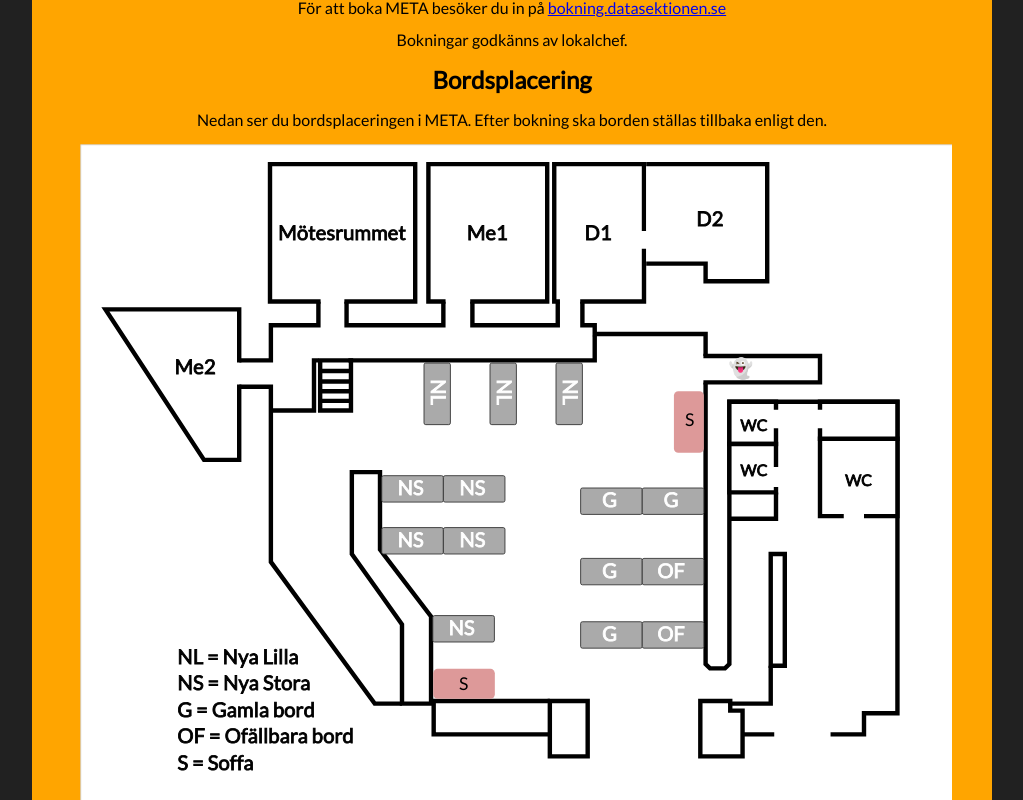
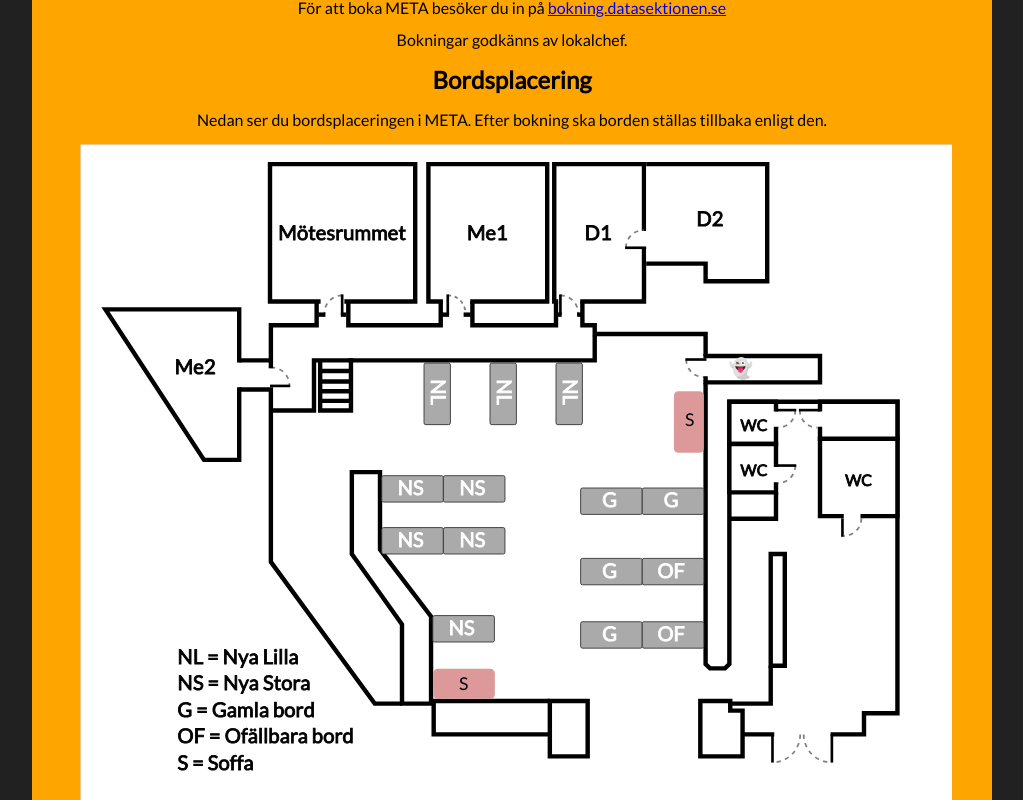
Before and after one commit to datasektionen/bea, a Next.js app: page /meta in a window 1280 px wide. Shown: the part 400-1200 px from the top of the page, without its empty margins (128-1151 px from the left). Built offline with nearby package versions, Linux system fonts and the light colour scheme.

Commit message:
Add doors to floorplan

```diff
--- a/src/components/FloorPlan.tsx
+++ b/src/components/FloorPlan.tsx
@@ -10,10 +10,10 @@ export default function FloorPlan() {
             {/* Walls, rooms and other lines. */}
             <g fill="none" stroke="black" strokeWidth={WALL_WIDTH}>
                 {/* Outer walls. */}
-                <path d="M 375 645 H 344 L 226 484 V 285 H 190" />
-                <path d="M 190 255 H 226 V 215 H 280 V 188" />
-                <path d="M 312 188 V 215 H 422 V 188" />
-                <path d="M 455 188 V 215 H 552 V 188" />
+                <path d="M 375 645 H 344 L 226 484 V 288 H 190" />
+                <path d="M 190 255 H 226 V 215 H 278 V 188" />
+                <path d="M 314 188 V 215 H 419 V 188" />
+                <path d="M 455 188 V 215 H 550 V 188" />
                 <path d="M 580 188 V 215 H 594 V 225 H 720 V 250" />
                 <path d="M 720 280 V 600 L 725 605 H 742 L 747 600 V 302 H 938 V 656 H 900 V 680 H 862" />
                 <path d="M 798 680 H 762" />
@@ -34,67 +34,111 @@ export default function FloorPlan() {
 
                 {/* Media spritis */}
                 <g fill="white" className={styles.room}>
-                    <path d="M 190 282.5 V 368 H 150 L 38 197 H 190 V 257.5" />
+                    <path d="M 190 285.5 V 368 H 150 L 38 197 H 190 V 257.5" />
                     <text x="140" y="270" textAnchor="middle" strokeWidth="1" fill="black" fontSize="23px">Me2</text>
                 </g>
+                {/* Door */}
+                <path d="M 227 264 v -1 a -20 20 0 0 1 20 20" stroke="gray" strokeDasharray="5" strokeWidth="2" />
+                <path d="M 225 284 h 23" stroke="black" strokeWidth="3" />
+                <path d="M 226 256 v 8" />
 
                 {/* Mötesrummet */}
                 <g fill="white" className={styles.room}>
                     <path d="M 282.5 188 H 225 V 32 H 390 V 188 H 309.5" />
                     <text x="307" y="118" textAnchor="middle" strokeWidth="1" fill="black" fontSize="23px">Mötesrummet</text>
                 </g>
+                {/* Door */}
+                <path d="M 307 181 a -20 -20 0 0 0 -20 20" stroke="gray" strokeDasharray="5" strokeWidth="2" />
+                <path d="M 307 180 v 23" stroke="black" strokeWidth="3" />
+                <path d="M 305.5 203 h 6" />
+                <path d="M 280 203 h 8" />
 
                 {/* Media förråd */}
                 <g fill="white" className={styles.room}>
-                    <path d="M 424.5 188 H 405 V 32 H 540 V 188 H 452.5" />
+                    <path d="M 421.5 188 H 405 V 32 H 540 V 188 H 452.5" />
                     <text x="472" y="118" textAnchor="middle" strokeWidth="1" fill="black" fontSize="23px">Me1</text>
                 </g>
+                {/* Door */}
+                <path d="M 427 181 a 20 20 0 0 1 20 20" stroke="gray" strokeDasharray="4" strokeWidth="2" />
+                <path d="M 427 180 v 23" stroke="black" strokeWidth="3" />
+                <path d="M 420 203 h 8.5" />
+                <path d="M 445 203 h 8" />
 
                 {/* Data förråd */}
                 <g fill="white" className={styles.room}>
                     {/* Invisible door paths to fill correctly. */}
-                    <path d="M 650 108 V 128 L 650 188 H 554.5 Z" stroke="none" />
-                    <path d="M 554.5 188 H 548 V 32 H 650 V 108" />
+                    <path d="M 650 108 V 128 L 650 188 H 552.5 Z" stroke="none" />
+                    <path d="M 552.5 188 H 548 V 32 H 650 V 108" />
                     <path d="M 650 128 V 188 H 577.5" />
                     <text x="598" y="118" textAnchor="middle" strokeWidth="1" fill="black" fontSize="23px">D1</text>
                 </g>
+                {/* Door */}
+                <path d="M 555 181 a 20 20 0 0 1 20 20" stroke="gray" strokeDasharray="5" strokeWidth="2" />
+                <path d="M 555 180 v 23" stroke="black" strokeWidth="3" />
+                <path d="M 552 203 h 4.5" />
+                <path d="M 574 203 h 6" />
 
                 {/* Data spritis */}
                 <g fill="white" className={styles.room}>
                     <path d="M 652.5 32 H 790 V 165 H 720 V 145 H 652.5" />
                     <text x="725" y="102" textAnchor="middle" strokeWidth="1" fill="black" fontSize="23px">D2</text>
                 </g>
+                {/* Door */}
+                <path d="M 629.5 127 a 20 20 0 0 1 20 -20" stroke="gray" strokeDasharray="5" strokeWidth="2" />
+                <path d="M 628.5 127 h 24" stroke="black" strokeWidth="3" />
 
                 {/* Spökförrådet */}
                 <g fill="white" className={styles.room}>
                     <path d="M 717.5 250 H 850 V 280 H 717.5" />
                     <text x="760" y="272" textAnchor="middle" strokeWidth="1" fill="black" fontSize="22px">👻</text>
                 </g>
+                {/* Door */}
+                <path d="M 698 254 a 20 20 0 0 0 20 20" stroke="gray" strokeDasharray="5" strokeWidth="2" />
+                <path d="M 697 254 h 24" stroke="black" strokeWidth="3" />
+                <path d="M 720 273 v 6" />
 
                 {/* Too-wah-lett */}
                 <g fill="white" className={styles.room}>
-                    <path d="M 800 311 V 302 H 747 V 350 H 800 V 332" />
+                    <path d="M 800 313 V 302 H 747 V 350 H 800 V 330.5" />
                     <text x="775" y="335" textAnchor="middle" strokeWidth="1" fill="black" fontSize="18px">WC</text>
                 </g>
+                {/* Door */}
+                <path d="M 822 311.5 a 20 20 0 0 1 -20 20" stroke="gray" strokeDasharray="5" strokeWidth="2" />
+                <path d="M 799 311.5 h 24" stroke="black" strokeWidth="3" />
 
                 {/* Too-wah-lett */}
                 <g fill="white" className={styles.room}>
-                    <path d="M 800 376 V 350 H 747 V 405 H 800 V 399" />
+                    <path d="M 800 376 V 350 H 747 V 405 H 800 V 393.5" />
                     <text x="775" y="386" textAnchor="middle" strokeWidth="1" fill="black" fontSize="18px">WC</text>
                 </g>
+                {/* Door */}
+                <path d="M 822 374.5 a 20 20 0 0 1 -20 20" stroke="gray" strokeDasharray="5" strokeWidth="2" />
+                <path d="M 799 374.5 h 24" stroke="black" strokeWidth="3" />
 
                 <path d="M 800 405 V 435 H 748" />
 
                 {/* Large bathroom */}
                 <g fill="white" className={styles.room}>
-                    <path d="M 877 432 H 850 V 344 H 938 V 432 H 900" />
+                    <path d="M 877 432 H 850 V 344 H 938 V 432 H 896" />
                     <text x="894" y="398" textAnchor="middle" strokeWidth="1" fill="black" fontSize="18px">WC</text>
                 </g>
+                {/* Door */}
+                <path d="M 897 434.5 a 20 20 0 0 1 -20 20" stroke="gray" strokeDasharray="5" strokeWidth="2" />
+                <path d="M 875.5 434.5 v 21" stroke="black" strokeWidth="3" />
 
-                {/* Large bathroom */}
+                {/* Städskrubben */}
                 <g fill="white" className={styles.room}>
-                    <path d="M 850 332 V 344 H 938 V 302 H 850 V 311" />
+                    <path d="M 850 330.5 V 344 H 938 V 302 H 850 V 313" />
                 </g>
+                {/* Door */}
+                <path d="M 827 311.5 a 20 20 0 0 0 20 20" stroke="gray" strokeDasharray="5" strokeWidth="2" />
+                <path d="M 826 311.5 h 24" stroke="black" strokeWidth="3" />
+
+                {/* Main door */}
+                <path d="M 827.5 680 a 32 32 0 0 1 -32 32" stroke="gray" strokeDasharray="5" strokeWidth="2" />
+                <path d="M 796 680 v 32" stroke="black" strokeWidth="3" />
+                <path d="M 831.5 680 a 32 32 0 0 0 32 32" stroke="gray" strokeDasharray="5" strokeWidth="2" />
+                <path d="M 863.5 680 v 32" stroke="black" strokeWidth="3" />
             </g>
 
             {/* Tables */}
```
